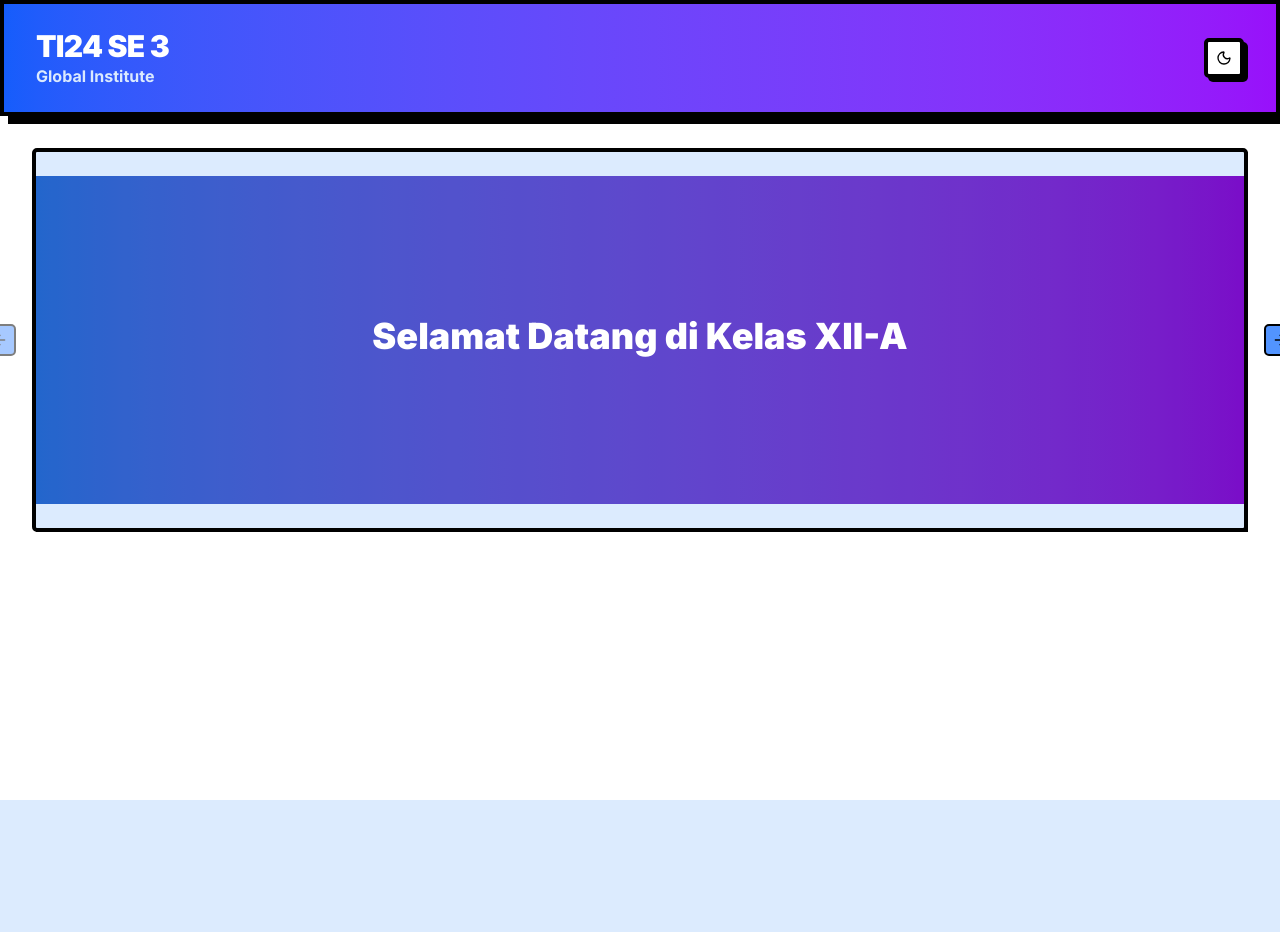
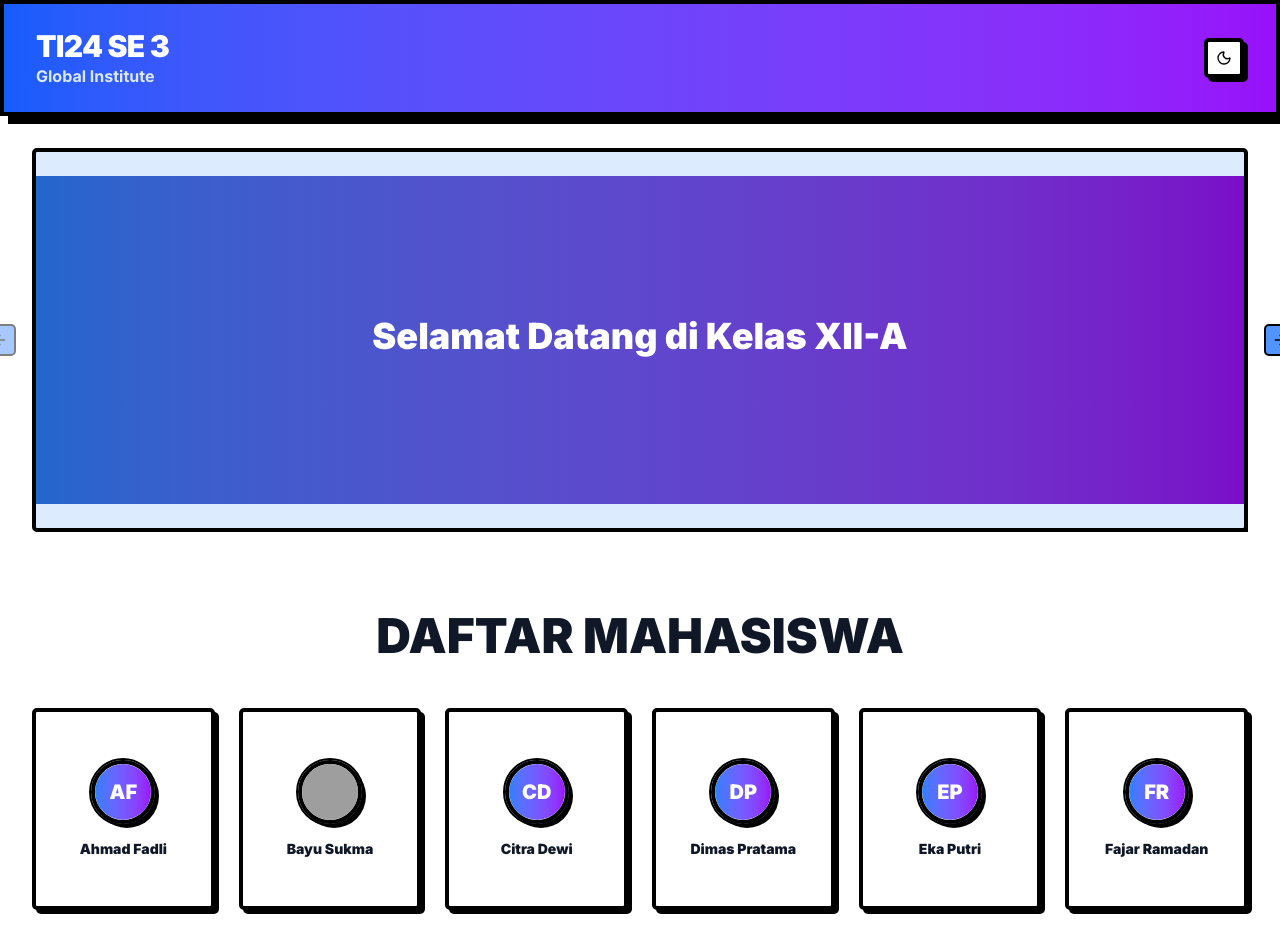
Before and after one commit to Codenames-Ren/class-homepage, a Next.js app: page / in a window 1280 px wide. Shown: the top 932 px of the page. Before the commit the page ends 800 px from the top, so only its background shows below. Built offline with nearby package versions, Linux system fonts and the light colour scheme; grey boxes are pictures that could not be loaded.

Commit message:
menambahkan component grid mahasiswa dan sweet alert

```diff
--- a/package.json
+++ b/package.json
@@ -19,6 +19,7 @@
     "next": "15.3.5",
     "react": "^19.0.0",
     "react-dom": "^19.0.0",
+    "sweetalert2": "^11.22.2",
     "tailwind-merge": "^3.3.1"
   },
   "devDependencies": {
--- a/src/app/page.tsx
+++ b/src/app/page.tsx
@@ -1,11 +1,13 @@
 import Header from "@/components/ui/Header";
 import ClassCarousel from "@/components/ui/classCarousel";
+import StudentGrid from "@/components/ui/StudentGrid";
 
 export default function HomePage() {
   return (
     <main className="min-h-screen bg-white dark:bg-gray-900 transition-colors duration-300">
       <Header />
       <ClassCarousel />
+      <StudentGrid />
     </main>
   );
 }
--- /dev/null
+++ b/src/components/ui/StudentGrid.tsx
@@ -0,0 +1,67 @@
+"use client";
+
+import { Card, CardContent } from "./card";
+import { Avatar, AvatarFallback, AvatarImage } from "./avatar";
+import { students, type Student } from "@/lib/data";
+import Swal from "sweetalert2";
+import { Car } from "lucide-react";
+
+export default function StudentGrid() {
+  const handleClick = (student: Student) => {
+    if (student.url === "#" || !student.url) {
+      Swal.fire({
+        title: "Belum Tersedia",
+        text: `Project ${student.name} belum tersedia saat ini.`,
+        icon: "info",
+        confirmButtonText: "OK",
+        background: "#fff",
+        color: "#111",
+        showClass: {
+          popup: "animate__animated animate__fadeInDown",
+        },
+        hideClass: {
+          popup: "animate__animated animate__fadeOutUp",
+        },
+        customClass: {
+          popup:
+            "border-4 border-black shadow-[8px_8px_0px_0px_rgba(0,0,0,1)] rounded-none",
+          confirmButton: "bg-black text-white px-4 py-2 rounded font-bold",
+        },
+      });
+    } else {
+      window.open(student.url, "_blank");
+    }
+  };
+
+  return (
+    <section className=",ax-w-7xl mx-auto px-4 sm:px-6 lg:px-8 py-12">
+      <h2 className="text-5xl font-black text-center mb-12 text-gray-900 dark:text-white">
+        DAFTAR MAHASISWA
+      </h2>
+
+      <div className="grid grid-cols-2 sm:grid-cols-3 md:grid-cols-4 lg:grid-cols-6 gap-6">
+        {students.map((student, index) => (
+          <Card
+            key={index}
+            className="cursor-pointer border-4 border-black shadow-[6px_6px_0px_0px_rgba(0,0,0,1)] hover:shadow[3px_3px_0px_0px_rgba(0,0,0,1)] hover:translate-x-1 hover:translate-y-1 transition-all duration-200 bg-white dark:bg-gray-800"
+            onClick={() => handleClick(student)}
+          >
+            <CardContent className="p-6 text-center">
+              <Avatar className="w-16 h-16 mx-auto mb-4 border-4 border-black shadow-[4px_4px_0px_0px_rgba(0,0,0,1)]">
+                {student.avatar && (
+                  <AvatarImage src={student.avatar} alt={student.name} />
+                )}
+                <AvatarFallback className="bg-gradient-to-r from-blue-500 to-purple-600 text-white font-black text-xl">
+                  {student.initial}
+                </AvatarFallback>
+              </Avatar>
+              <h3 className="font-black text-sm text-gray-900 dark:text-white leading-tight">
+                {student.name}
+              </h3>
+            </CardContent>
+          </Card>
+        ))}
+      </div>
+    </section>
+  );
+}
```
Also changed, not shown: 1 other file (tests, documents, lock files or other folders).
